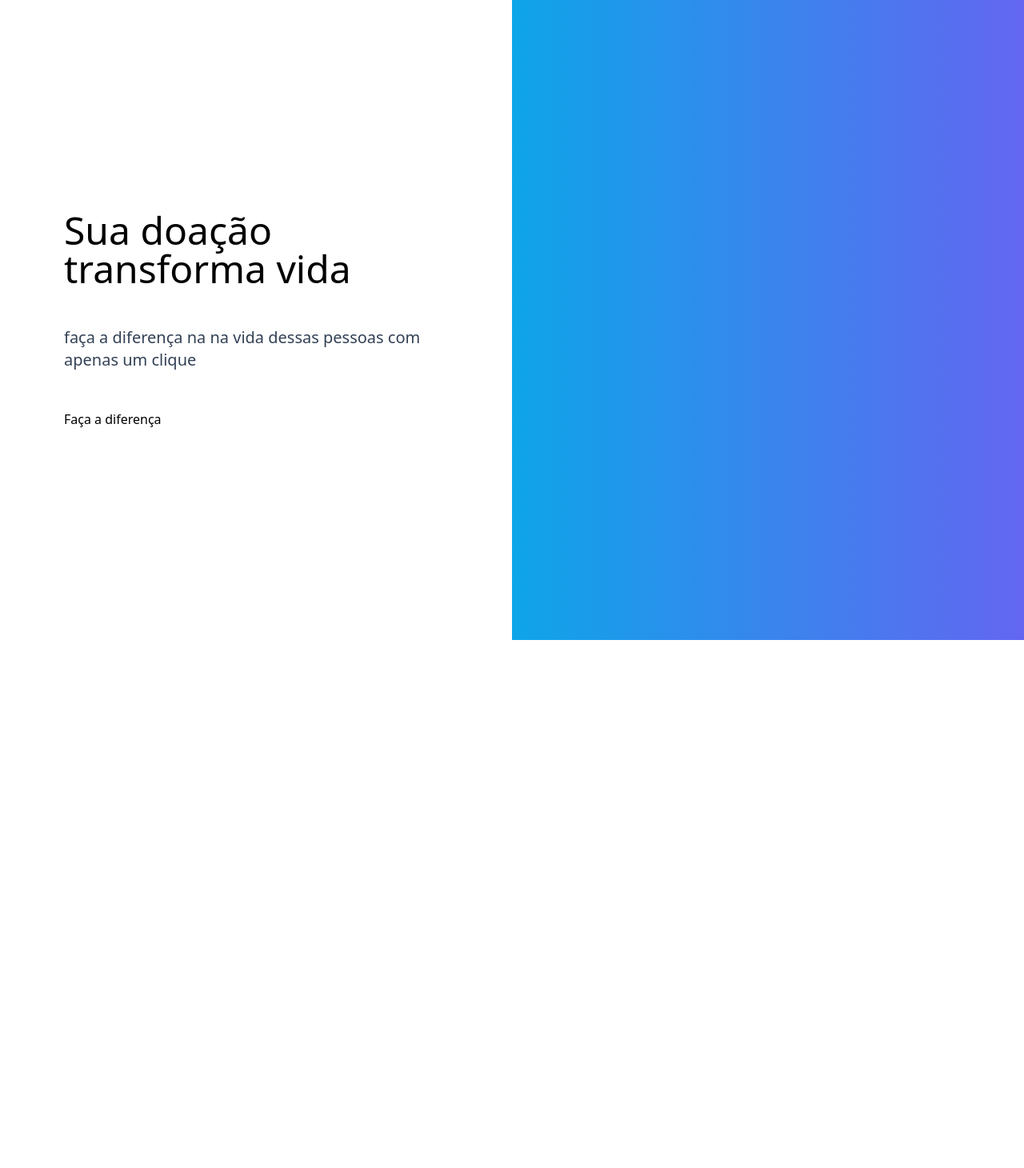
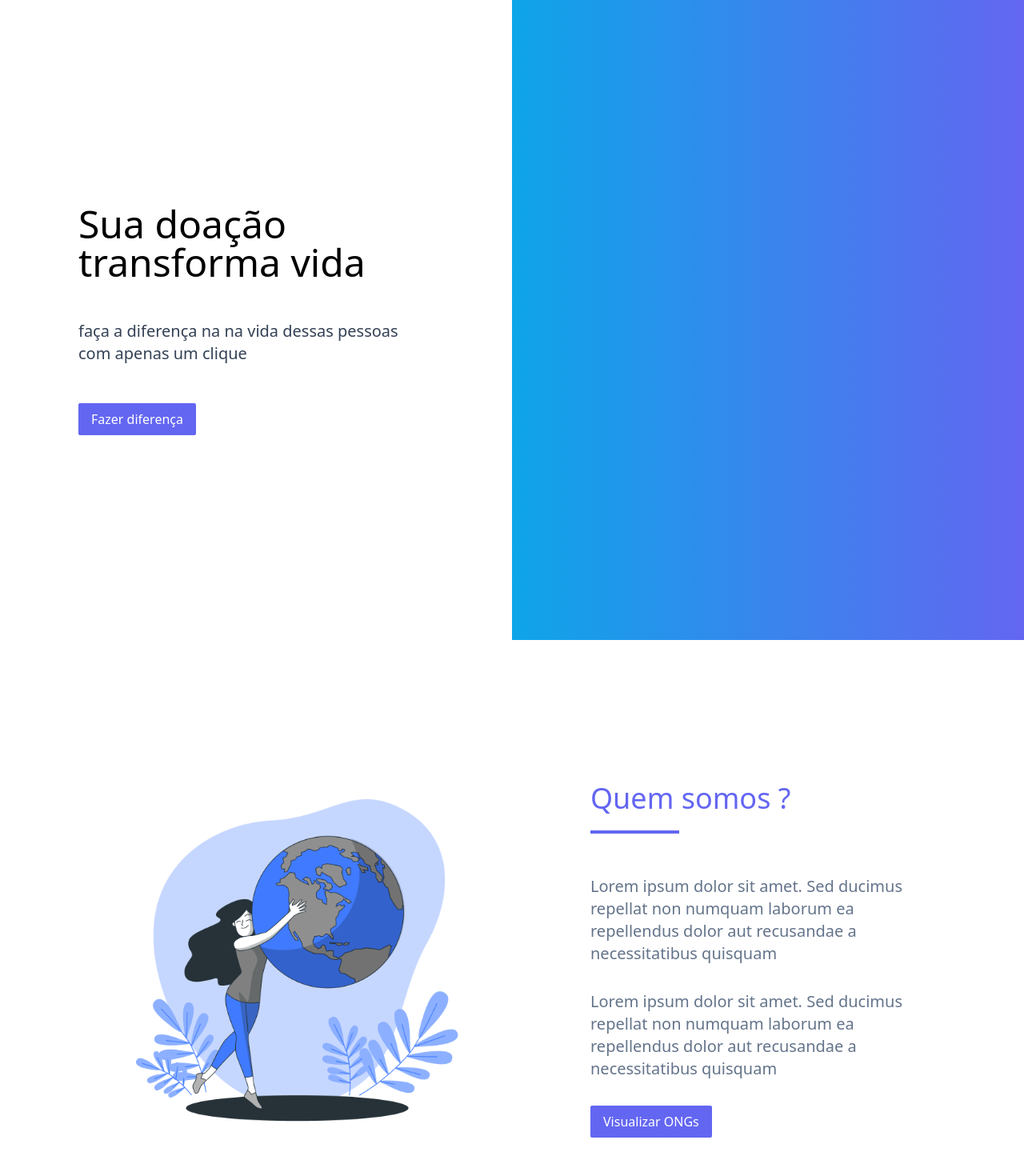
Before and after one commit to HellenPK/comida-em-casa, a React (Create React App) app: page / in a window 1280 px wide. Shown: the top 1460 px of the page at 80% size. Before the commit the page ends 800 px from the top, so only its background shows below. Built offline with nearby package versions, Linux system fonts and the light colour scheme.

Commit message:
Incrementando tela de home

```diff
--- a/package.json
+++ b/package.json
@@ -6,8 +6,10 @@
     "@testing-library/jest-dom": "^5.16.4",
     "@testing-library/react": "^13.1.1",
     "@testing-library/user-event": "^13.5.0",
+    "constate": "^3.3.2",
     "react": "^18.0.0",
     "react-dom": "^18.0.0",
+    "react-router-dom": "^6.3.0",
     "react-scripts": "5.0.1",
     "web-vitals": "^2.1.4"
   },
--- a/src/App.js
+++ b/src/App.js
@@ -1,10 +1,11 @@
-import logo from './logo.svg';
 import './index.css';
-import Home from './screens/Home';
+import RoutesComidaEmCasa from './navigation/RoutesComidaEmCasa';
 
 function App() {
   return (
-    <Home/>
+    <>
+      <RoutesComidaEmCasa/>
+    </>
   );
 }
 
--- a/src/components/DefaultButton/index.jsx
+++ b/src/components/DefaultButton/index.jsx
@@ -1,6 +1,10 @@
-const DefaultButton = ({value}) => {
-  return(
-    <span className="">{value}</span>
+const DefaultButton = ({ value }) => {
+  return (
+    <div>
+
+      <button className="px-4 py-2 rouded rounded-sm bg-indigo-500 text-white"> {value}</button>
+    </div>
+
   )
 }
 export default DefaultButton
--- /dev/null
+++ b/src/navigation/RoutesComidaEmCasa.jsx
@@ -0,0 +1,13 @@
+import {BrowserRouter as Router, Routes, Route, Link} from 'react-router-dom'
+import Home from '../screens/Home'
+
+const RoutesComidaEmCasa = () => {
+  return (
+    <Router>
+        <Routes>
+          <Route path="/" element={<Home/>}></Route>
+        </Routes>
+      </Router>
+  )
+}
+export default RoutesComidaEmCasa
--- /dev/null
+++ b/src/screens/Home/components/AboutUs.jsx
@@ -0,0 +1,26 @@
+import React from 'react';
+import Woman from "../../../assets/images/mulher-abracando-planeta.png"
+import DefaultButton from '../../../components/DefaultButton';
+
+const AboutUs = () => {
+  return (
+    <div className='md:grid md:grid-cols-2'>
+      <div className="flex justify-center md:justify-end items-center md:h-screen px-6">
+        <img className='w-10/12' src={Woman} alt="" srcset="" />
+      </div>
+      <div className="flex justify-start items-center h-screen px-6">
+        <div className='grid gap-8 mx-auto md:w-3/4'>
+
+          <div>
+              <h2 className='text-4xl serif text-indigo-500'>Quem somos ?</h2>
+              <div className='w-3/12 my-5 border-b-4 border-indigo-500'></div>
+          </div>
+          <p className='text-xl text-slate-500'>Lorem ipsum dolor sit amet. Sed ducimus repellat non numquam laborum ea repellendus dolor aut recusandae a necessitatibus quisquam </p>
+          <p className='text-xl text-slate-500'>Lorem ipsum dolor sit amet. Sed ducimus repellat non numquam laborum ea repellendus dolor aut recusandae a necessitatibus quisquam </p>
+          <DefaultButton value="Visualizar ONGs"/>
+        </div>
+      </div>
+    </div>
+  )
+}
+export default AboutUs
--- /dev/null
+++ b/src/screens/Home/components/HeaderHome.jsx
@@ -0,0 +1,23 @@
+import React from 'react';
+import DefaultButton from '../../../components/DefaultButton';
+
+const HeaderHome = () => {
+  return (
+    <>
+      <div className="md:grid md:grid-cols-2">
+
+        <div className="flex justify-start items-center h-screen px-6">
+          <div className="grid gap-12 mx-auto md:w-3/4">
+            <h1 className="text-5xl serif">Sua doação <br /> transforma vida</h1>
+            <p className="text-xl text-slate-700">faça a diferença na na vida dessas pessoas com apenas um clique</p>
+            <DefaultButton value="Fazer diferença" />
+          </div>
+        </div>
+        <div className="hidden md:block h-screen bg-gradient-to-r from-sky-500 to-indigo-500">
+        </div>
+
+      </div>
+    </>
+  )
+}
+export default HeaderHome
--- a/src/screens/Home/index.jsx
+++ b/src/screens/Home/index.jsx
@@ -1,22 +1,12 @@
-import DefaultButton from "../../components/DefaultButton"
+import React from 'react';
+import AboutUs from './components/AboutUs';
+import HeaderHome from "./components/HeaderHome"
 
 const Home = () => {
   return (
     <div>
-      <div className="md:grid md:grid-cols-2">
-
-        <div className="flex justify-start items-center h-screen ">
-          <div className="grid gap-12 mx-auto md:w-3/4">
-            <h1 className="text-5xl serif">Sua doação <br/> transforma vida</h1>
-            <p className="text-xl text-slate-700">faça a diferença na na vida dessas pessoas com apenas um clique</p>
-            <DefaultButton value="Faça a diferença" />
-          </div>
-        </div>
-        <div className="h-screen bg-gradient-to-r from-sky-500 to-indigo-500">
-        </div>
-
-      </div>
-
+      <HeaderHome/>
+      <AboutUs/>
     </div>
   )
 }
```
Also changed, not shown: src/assets/images/mulher-abracando-planeta.png (added), 1 other file (tests, documents, lock files or other folders).
